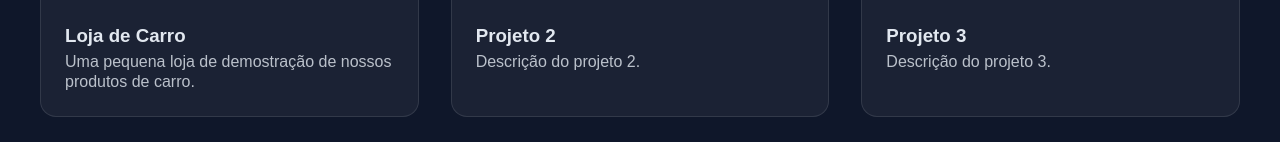
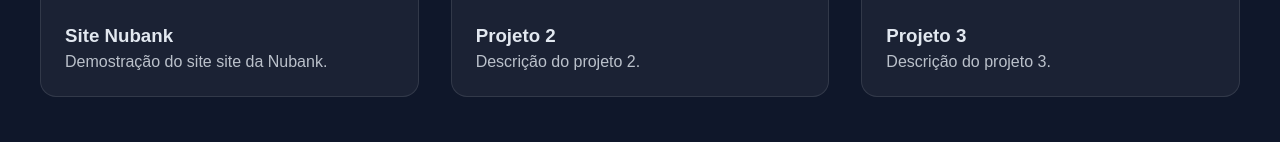
Before and after one commit to silvaruok62/Meu-site, a plain HTML site: page index.html in a window 1280 px wide. Shown: the part 1594-1736 px from the top of the page. Drawn offline with Linux system fonts and the light colour scheme.

Commit message:
Update index.html
enviar dados para o site

```diff
--- a/index.html
+++ b/index.html
@@ -41,8 +41,8 @@
             <div class="projetos-card">
                 <img src="projeto.png" alt="Imagem do projeto 1" class="projetos-imagem">
                 <div class="pt">
-                    <h3 class="info-projetos">Loja de Carro</h3>
-                    <p class="info-descricao">Uma pequena loja de demostração de nossos produtos de carro.</p>
+                    <h3 class="info-projetos">Site Nubank</h3>
+                    <p class="info-descricao">Demostração do site site da Nubank.</p>
                 </div>
             </div>
 
```
